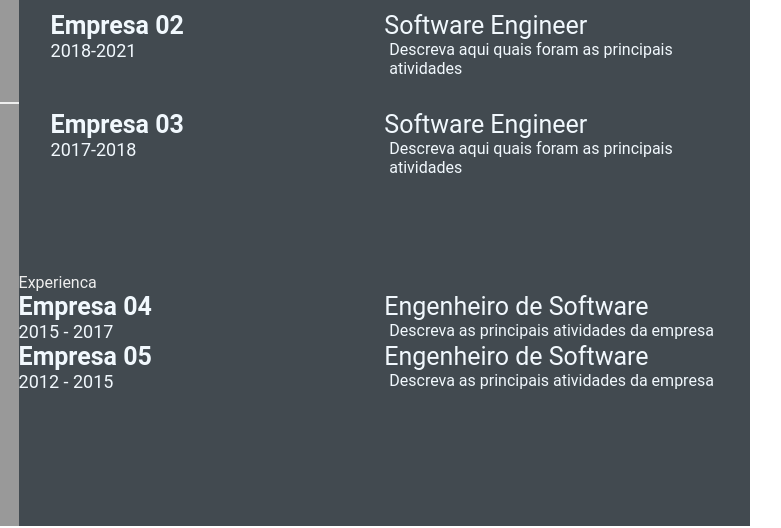
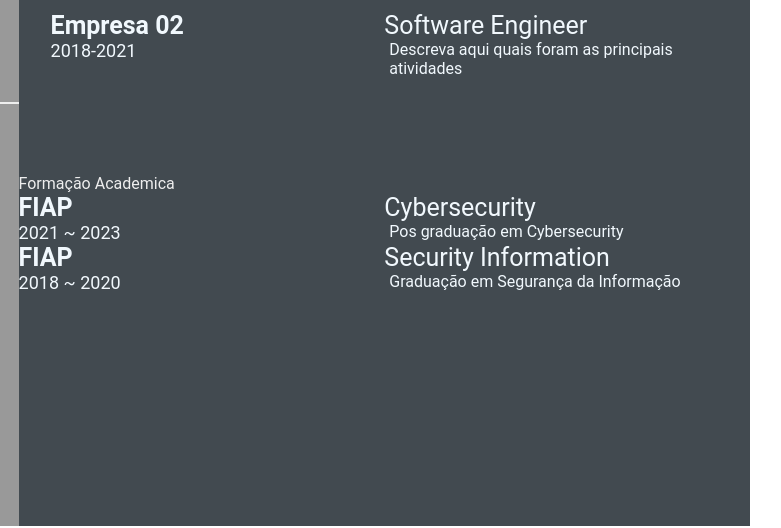
Before and after one commit to Vsants/devweekgithub.io, a plain HTML site: page index.html in a window 1280 px wide. Shown: the part 306-834 px from the top of the page, 402-1183 px from the left. Drawn offline with Linux system fonts and the light colour scheme.

Commit message:
feature: mod index.html (#4)

```diff
--- a/index.html
+++ b/index.html
@@ -1,21 +1,29 @@
 <html lang="en">
+
 <head>
     <meta charset="UTF-8">
     <meta http-equiv="X-UA-Compatible" content="IE=edge">
     <meta name="viewport" content="width=device-width, initial-scale=1.0">
     <title>Vinicius Santos</title>
 
+    <!-- Link para aplicação do estilo CSS -->
     <link rel="stylesheet" href="style.css">
+
 </head>
+<!-- Corpo do Site -->
+
 <body>
     <main class="resume-contents">
+        <!-- Lado Esquerdo do Curriculo -->
         <section class="left-section">
             <section class="left-section-content">
+                <!-- Div do Perfil -->
                 <div class="profile">
                     <img class="profile-image" src="img/profile-image.jpg" alt="Profile image">
                     <p class="name">Vinicius Santos</p>
                     <p class="profession">Analyst Security Information</p>
                 </div>
+                <!-- Div das informações de contato -->
                 <div class="contact-info">
                     <p class="left-title">Contato</p>
                     <ul>
@@ -25,18 +33,27 @@
                         <li><i class="fa fa-github"></i>vinicius</li>
                     </ul>
                 </div>
+                <!-- Div das Skills -->
                 <div class="skills">
                     <p class="left-title">Skills</p>
                     <ul>
-                        <li><p>HTML, CSS, Git & GitHub</p></li>
-                        <li><p>Linux</p></li>
+                        <li>
+                            <p>HTML, CSS, Git & GitHub</p>
+                        </li>
+                        <li>
+                            <p>Linux</p>
+                        </li>
                     </ul>
                 </div>
             </section>
         </section>
+
+        <!-- Lado Direito do Curriculo -->
         <section class="right-section">
             <div class="right-section-contents">
+                <!-- Sessão Sobre -->
                 <section class="about gap">
+                    <!-- Div Sobre Mim -->
                     <div class="right-title">Sobre Mim</div>
                     <p class="about-me-contents">
                         Olá sou o Vinicius.<br>
@@ -44,13 +61,17 @@
                         <br> Quais são minhas competencias
                     </p>
                 </section>
+                <!-- Sessão de Experiências -->
                 <section class="experience gap">
+                    <!-- Div Titulo de Experiências -->
                     <div class="right-title">Experiencia</div>
                     <div class="experience-contents">
+                        <!-- Div da Empresa 01 -->
                         <div class="exp-left">
                             <p class="exp-company-name">Empresa 01</p>
                             <p class="exp-time-period">2021-Present</p>
                         </div>
+                        <!-- Div da Atividade -->
                         <div class="exp-right">
                             <p class="exp-position">Senior Software Engineer</p>
                             <p class="exp-desc">
@@ -58,23 +79,14 @@
                             </p>
                         </div>
                     </div>
+                    <!-- Div da outra experiencia -->
                     <div class="experience-contents">
+                        <!-- Div da Empresa 02 -->
                         <div class="exp-left">
                             <p class="exp-company-name">Empresa 02</p>
                             <p class="exp-time-period">2018-2021</p>
                         </div>
-                            <div class="exp-right">
-                                <p class="exp-position">Software Engineer</p>
-                                <p class="exp-desc">
-                                    Descreva aqui quais foram as principais atividades
-                                </p>
-                            </div>
-                        </div>
-                        <div class="experience-contents">
-                            <div class="exp-left">
-                                <p class="exp-company-name">Empresa 03</p>
-                                <p class="exp-time-period">2017-2018</p>
-                            </div>
+                        <!-- Div da Ativadade -->
                         <div class="exp-right">
                             <p class="exp-position">Software Engineer</p>
                             <p class="exp-desc">
@@ -84,33 +96,35 @@
                     </div>
                 </section>
             </div>
-            <section class="experience gap">
-                <div class="right-title">Experienca</div>
-                <div class="experience-contents">
-                    <div class="exp-left">
-                        <p class="exp-company-name">Empresa 04</p>
-                        <p class="exp-time-period">2015 - 2017</p>
+            <!-- Sessão Academica -->
+            <section class="education gap">
+                <div class="right-title">Formação Academica</div>
+                <div class="education-contents">
+                    <!-- Div da Escola 01 -->
+                    <div class="education-left">
+                        <p class="education-school-name">FIAP</p>
+                        <p class="educationp-time-period">2021 ~ 2023</p>
                     </div>
-                    <div class="exp-right">
-                        <p class="exp-position">Engenheiro de Software</p>
-                        <p class="exp-desc">
-                            Descreva as principais atividades da empresa
-                        </p>
+                    <!-- Div Conteudo da Escola 01 -->
+                    <div class="education-right">
+                        <p class="education-subject">Cybersecurity</p>
+                        <p class="education-desc">Pos graduação em Cybersecurity</p>
                     </div>
-                    <div class="exp-left">
-                        <p class="exp-company-name">Empresa 05</p>
-                        <p class="exp-time-period">2012 - 2015</p>
+                    <!-- Div da Escola 02 -->
+                    <div class="education-left">
+                        <p class="education-school-name">FIAP</p>
+                        <p class="educationp-time-period">2018 ~ 2020</p>
                     </div>
-                    <div class="exp-right">
-                        <p class="exp-position">Engenheiro de Software</p>
-                        <p class="exp-desc">
-                            Descreva as principais atividades da empresa
-                        </p>
+                    <!-- Div Conteudo da Escola 02 -->
+                    <div class="education-right">
+                        <p class="education-subject">Security Information</p>
+                        <p class="education-desc">Graduação em Segurança da Informação</p>
                     </div>
                 </div>
+            </section>
 
-            </section>
         </section>
     </main>
 </body>
+
 </html>
```
Lines whose indentation alone changed are shown as unchanged.
